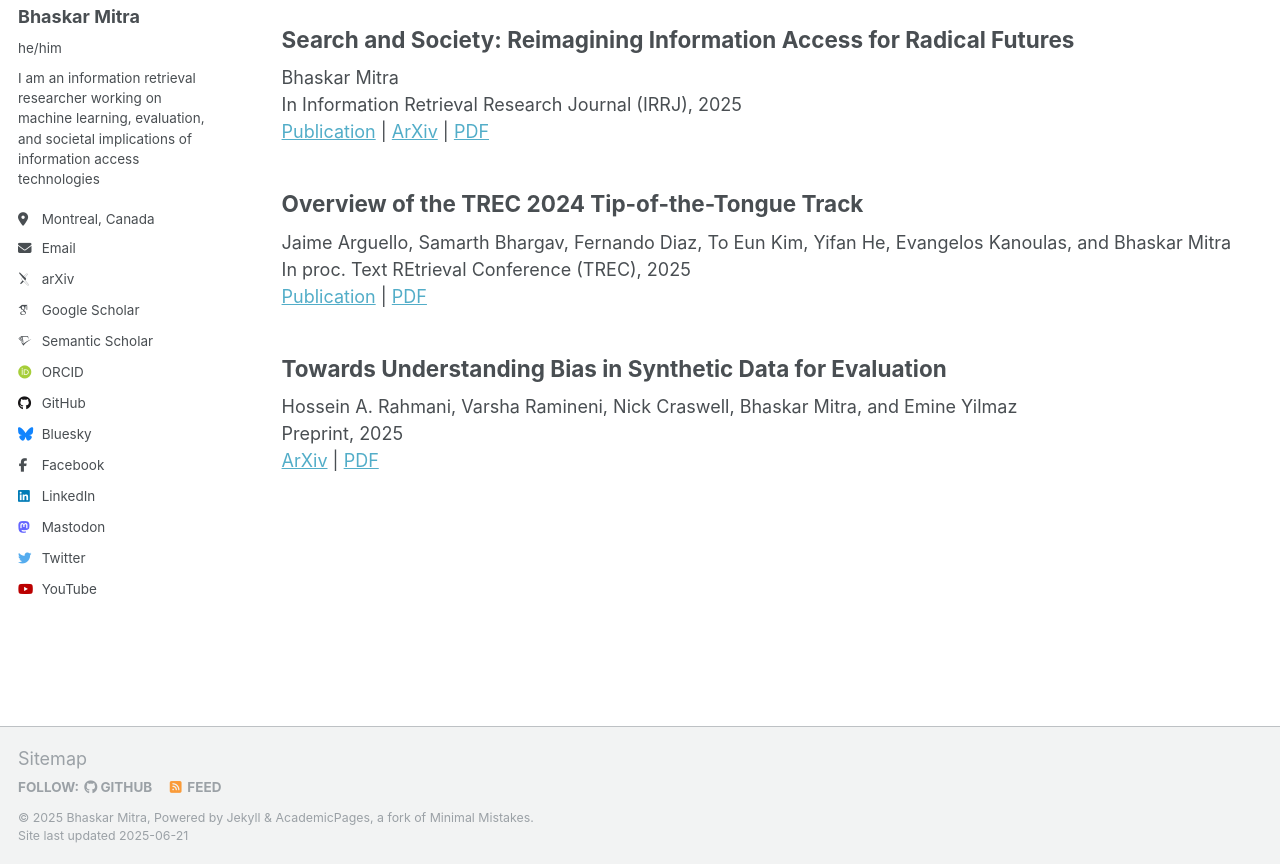
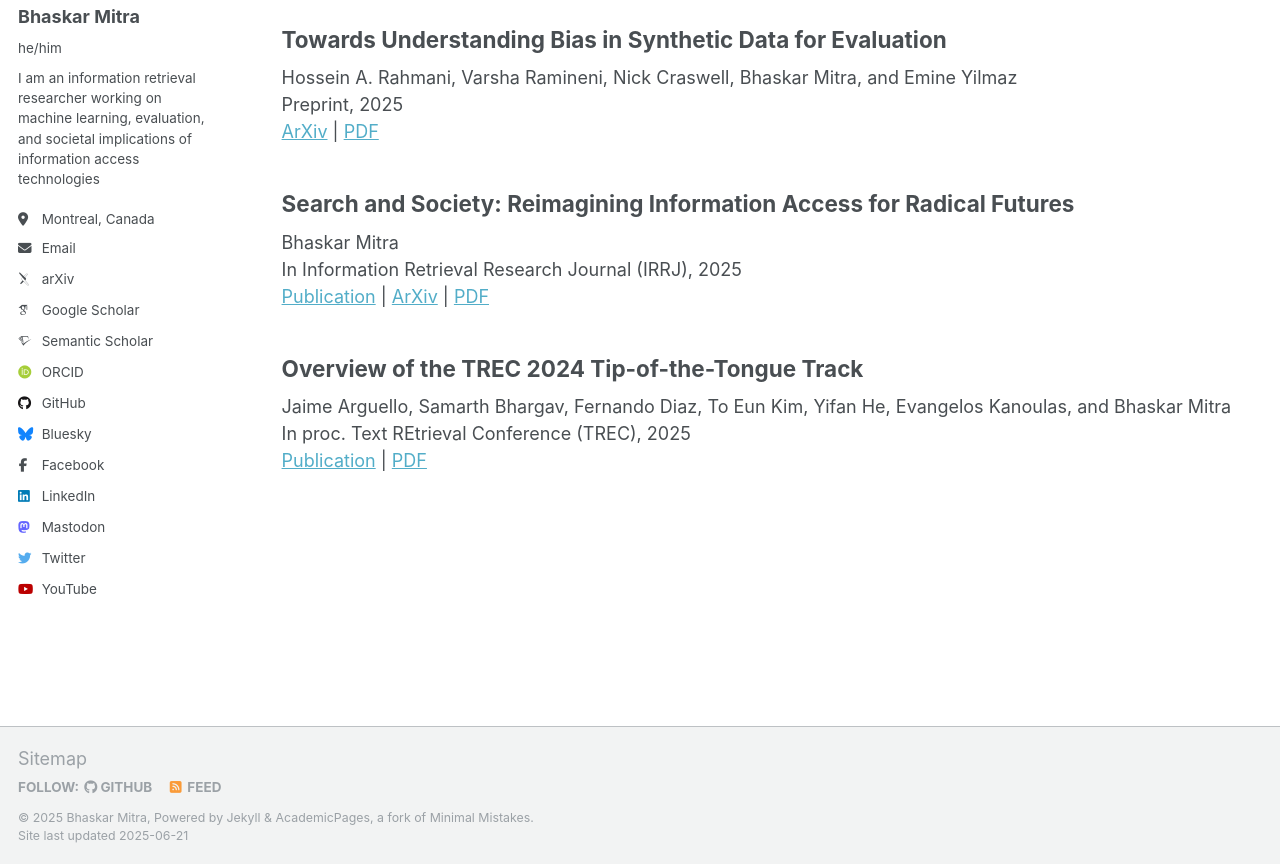
Before and after one commit to bhaskar-mitra/bhaskar-mitra.github.io, a Jekyll site: the page built from _pages/publications.html, in a window 1280 px wide and 1142 px high, cut to the strip 278-1142 px from the top of the window. Built offline with Jekyll 4.4.1, drawn with Linux system fonts in a browser that asks for light colours; some web fonts are replaced; some of the changed lines change nothing that is shown.

Commit message:
Update publications.html

```diff
--- a/_pages/publications.html
+++ b/_pages/publications.html
@@ -15,6 +15,12 @@ author_profile: true
 <hr />
 <div class="list__item">
   <article class="archive__item" itemscope itemtype="http://schema.org/CreativeWork">
+    <h2>Towards Understanding Bias in Synthetic Data for Evaluation</h2>
+    Hossein A. Rahmani, Varsha Ramineni, Nick Craswell, Bhaskar Mitra, and Emine Yilmaz<br/>
+    Preprint, 2025<br/>
+    <a href="https://arxiv.org/abs/2506.10301">ArXiv</a> | <a href="../files/2506.10301v1.pdf">PDF</a>
+  </article>
+  <article class="archive__item" itemscope itemtype="http://schema.org/CreativeWork">
     <h2>Search and Society: Reimagining Information Access for Radical Futures</h2>
     Bhaskar Mitra<br/>
     In Information Retrieval Research Journal (IRRJ), 2025<br/>
@@ -26,10 +32,4 @@ author_profile: true
     In proc. Text REtrieval Conference (TREC), 2025<br/>
     <a href="https://trec.nist.gov/pubs/trec33/papers/Overview_tot.pdf">Publication</a> | <a href="../files/Overview_tot_2024.pdf">PDF</a>
   </article>
-  <article class="archive__item" itemscope itemtype="http://schema.org/CreativeWork">
-    <h2>Towards Understanding Bias in Synthetic Data for Evaluation</h2>
-    Hossein A. Rahmani, Varsha Ramineni, Nick Craswell, Bhaskar Mitra, and Emine Yilmaz<br/>
-    Preprint, 2025<br/>
-    <a href="https://arxiv.org/abs/2506.10301">ArXiv</a> | <a href="../files/2506.10301v1.pdf">PDF</a>
-  </article>
 </div>
```
